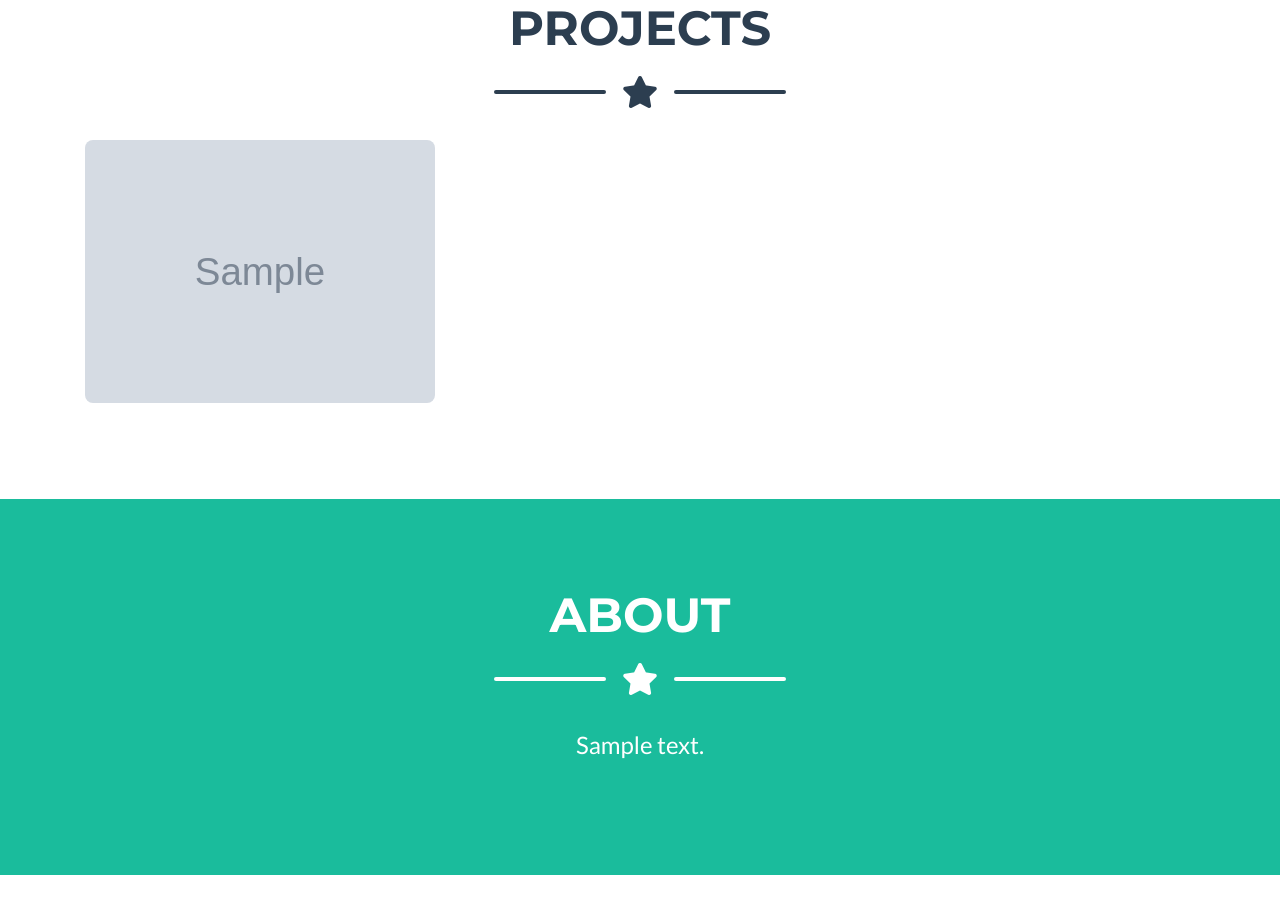
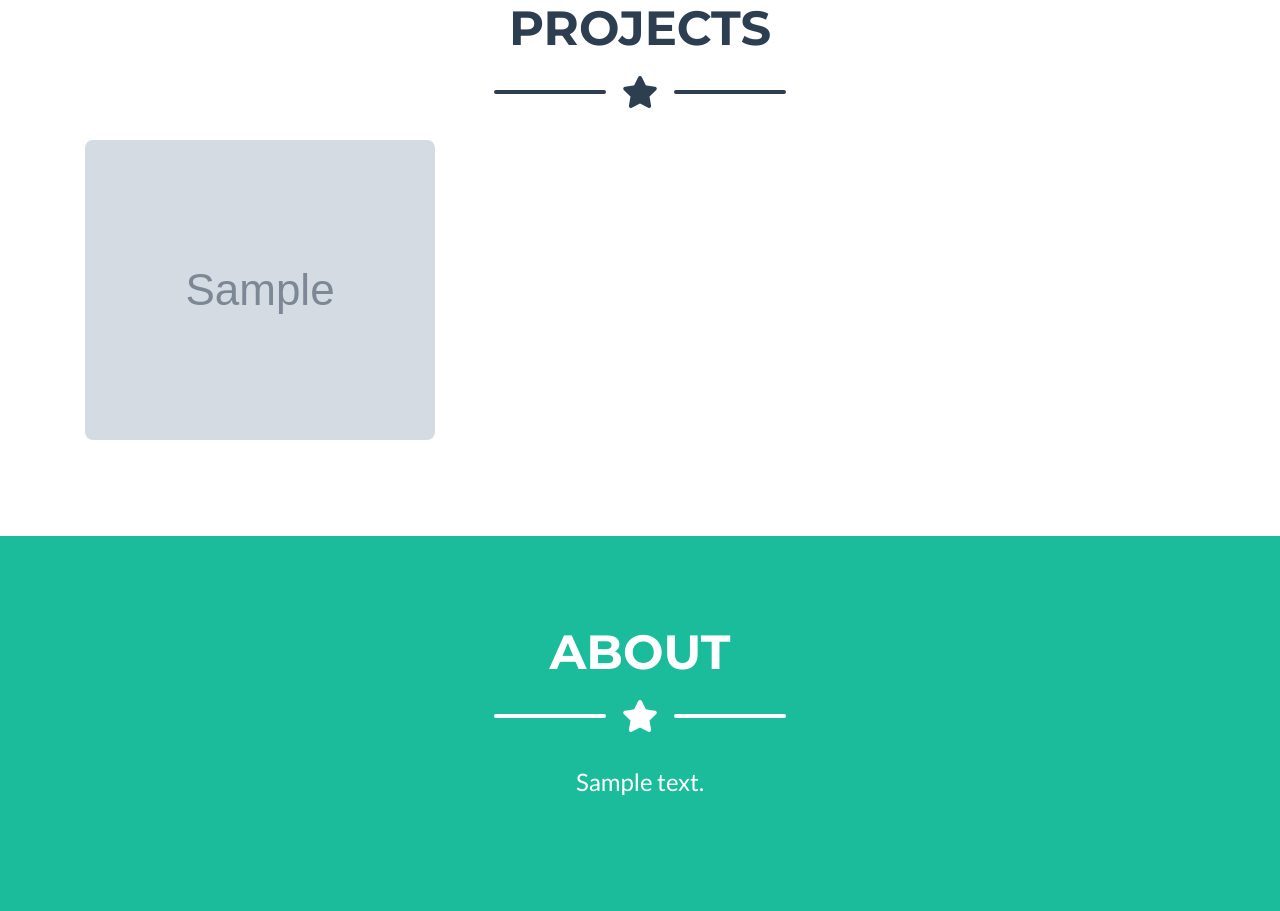
Before and after one commit to MasterBDX/portfolio, a Django app: page / in a window 1280 px wide. Shown: the part 1163-2074 px from the top of the page. Run offline with Django 3.2, Linux system fonts and the light colour scheme; tables that the repository leaves empty hold one stand-in row (values such as "Sample post"); grey boxes marked "Sample" are stand-in pictures; some libraries are stand-ins or nearby versions.

Commit message:
modified the projects images sizes

```diff
--- a/static/css/style.css
+++ b/static/css/style.css
@@ -80,6 +80,12 @@
 }
 
 
+/* Porject Styles */
+.project-container .project-img{
+	height: 300px;
+	width: 100%;
+}
+
 /* Media Query */
 @media only screen and (max-width: 750px) {
 	.content-modal .text-content{
--- a/templates/main/snippets/portfolio.html
+++ b/templates/main/snippets/portfolio.html
@@ -19,14 +19,14 @@
       <div class="row">
 
         {% for project in projects %}
-        <div class="col-md-6 col-lg-4">
+        <div class="col-md-6 col-lg-4 project-container">
           <div class="portfolio-item mx-auto" data-toggle="modal" data-target="#portfolioModal{{project.id}}">
             <div class="portfolio-item-caption d-flex align-items-center justify-content-center h-100 w-100">
               <div class="portfolio-item-caption-content text-center text-white">
                 <i class="fas fa-plus fa-3x"></i>
               </div>
             </div>
-            <img class="img-fluid"
+            <img class="img-fluid project-img"
             src="{{project.img.url}}" alt="">
           </div>
         </div>
```
